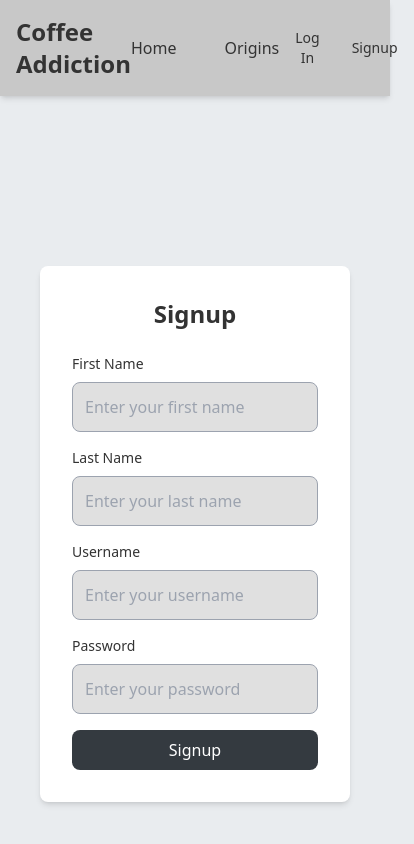
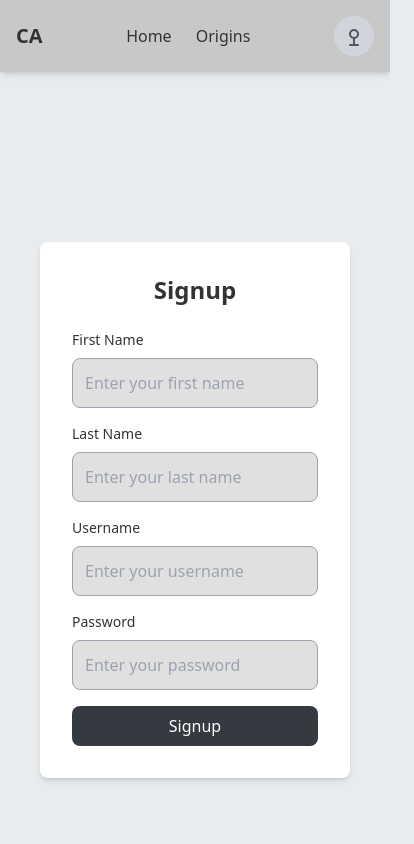
Before and after one commit to Joseph-Bartram8/CoffeeAddiction, a React (Vite) app: page /signup in a window 390 px wide. Shown: the top 844 px of the page, 414 px wide, since content can reach past the window. Built offline with nearby package versions, Linux system fonts and the light colour scheme; what tailwindcss-motion would draw is missing.

Commit message:
UI changes, updated navbar so there's profile icon, updated responsive sizing, changed redirect pages, made it so name appears while logged in under the profile icon

```diff
--- a/src/components/navbar.tsx
+++ b/src/components/navbar.tsx
@@ -1,28 +1,19 @@
-import React, { useState } from "react";
+import React, { useState, useEffect } from "react";
 import { Link, useNavigate } from "react-router-dom";
-//import { Configuration, UserApi } from "../generated-client"; // Import API client
 
 interface User {
-  userId: number;
-  username: string;
-  email: string;
   firstName: string | null;
   lastName: string | null;
-  createdAt: Date | null;
 }
 
 const Navbar: React.FC = () => {
   const [dropdownOpen, setDropdownOpen] = useState(false);
+  const [user, setUser] = useState<User | null>(null);
+  const [profileColor, setProfileColor] = useState("");
   const navigate = useNavigate();
 
-  const toggleDropdown = () => setDropdownOpen((prev) => !prev);
-
-  const handleLogout = () => {
-    setDropdownOpen(false);
-    navigate("/login");
-  };
-
-  const getRandomColor = () => {
+  // Generate a random profile color only once when the user is set
+  const generateProfileColor = () => {
     const colors = [
       "bg-red-500",
       "bg-blue-500",
@@ -33,18 +24,81 @@ const Navbar: React.FC = () => {
     return colors[Math.floor(Math.random() * colors.length)];
   };
 
+  const fetchUser = () => {
+    const jwt = localStorage.getItem("jwt");
+    const firstName = localStorage.getItem("firstName");
+    const lastName = localStorage.getItem("lastName");
+
+    if (jwt && firstName && lastName) {
+      setUser({
+        firstName,
+        lastName,
+      });
+
+      if (!profileColor) {
+        setProfileColor(generateProfileColor());
+      }
+    } else {
+      setUser(null);
+    }
+  };
+
+  useEffect(() => {
+    fetchUser(); // Fetch user on initial load
+  }, []); // Runs only on component mount
+
+  useEffect(() => {
+    const handleStorageChange = () => {
+      fetchUser(); // Re-fetch user when localStorage changes
+    };
+
+    window.addEventListener("storage", handleStorageChange);
+
+    return () => {
+      window.removeEventListener("storage", handleStorageChange);
+    };
+  }, []);
+
+  useEffect(() => {
+    // Re-fetch user on navigation or component re-render
+    fetchUser();
+  }, [navigate]);
+
+  const handleLogout = () => {
+    localStorage.removeItem("firstName");
+    localStorage.removeItem("lastName");
+    localStorage.removeItem("jwt");
+    setUser(null);
+    setDropdownOpen(false);
+    navigate("/");
+  };
+
+  const getProfileInitials = () => {
+    if (user?.firstName && user?.lastName) {
+      return `${user.firstName[0]}${user.lastName[0]}`;
+    }
+    return "?";
+  };
+
   return (
     <header className="bg-[#c8c8c8] shadow-md relative z-10">
       <div className="container mx-auto flex items-center justify-between p-4">
         {/* Page Title */}
         <Link
           to="/"
-          className="text-2xl font-bold text-[#333] hover:text-[#000] transition"
+          className="text-2xl font-bold text-[#333] hover:text-[#000] transition hidden md:block" // Hidden on small screens
         >
           Coffee Addiction
         </Link>
+        <Link
+          to="/"
+          className="text-xl font-bold text-[#333] hover:text-[#000] transition md:hidden" // Shown on small screens
+        >
+          CA
+        </Link>
+
         {/* Navigation Links */}
-        <nav className="flex-1 flex justify-center space-x-12">
+        <nav className="flex-1 flex justify-center space-x-6 md:space-x-12">
           <Link
             to="/"
             className="text-[#333] hover:text-[#000] transition relative group"
@@ -59,21 +113,98 @@ const Navbar: React.FC = () => {
             Origins
             <span className="absolute left-0 bottom-[-2px] h-[2px] w-0 bg-black group-hover:w-full transition-all duration-300"></span>
           </Link>
-        </nav>{" "}
+
+          {/* Conditionally Render Dashboard */}
+          {user && (
+            <Link
+              to="/dashboard"
+              className="text-[#333] hover:text-[#000] transition relative group"
+            >
+              Dashboard
+              <span className="absolute left-0 bottom-[-2px] h-[2px] w-0 bg-black group-hover:w-full transition-all duration-300"></span>
+            </Link>
+          )}
+        </nav>
+
+        {/* Profile Dropdown */}
+        <div className="relative">
+          <button
+            onClick={() => setDropdownOpen((prev) => !prev)}
+            className="flex items-center space-x-2 focus:outline-none"
+          >
+            {user ? (
+              <div
+                className={`w-10 h-10 rounded-full flex items-center justify-center text-white bg-blue-500`}
+              >
+                {getProfileInitials()}
+              </div>
+            ) : (
+              <div className="w-10 h-10 rounded-full flex items-center justify-center bg-gray-300">
+                <svg
+                  xmlns="http://www.w3.org/2000/svg"
+                  className="h-6 w-6 text-gray-600"
+                  fill="none"
+                  viewBox="0 0 24 24"
+                  stroke="currentColor"
+                  strokeWidth={2}
+                >
+                  <path
+                    strokeLinecap="round"
+                    strokeLinejoin="round"
+                    d="M12 14c2.21 0 4-1.79 4-4s-1.79-4-4-4-4 1.79-4 4 1.79 4 4 4z"
+                  />
+                  <path
+                    strokeLinecap="round"
+                    strokeLinejoin="round"
+                    d="M12 14v7m0 0H8m4 0h4"
+                  />
+                </svg>
+              </div>
+            )}
+          </button>
+
+          {dropdownOpen && (
+            <div className="absolute right-0 mt-2 w-48 bg-white shadow-lg rounded-lg z-20">
+              <ul className="py-2">
+                {user ? (
+                  <>
+                    <li className="px-4 py-2 text-sm text-gray-700">
+                      Signed in as <strong>{`${user.firstName} ${user.lastName}`}</strong>
+                    </li>
+                    <hr className="border-gray-300" />
+                    <li>
+                      <button
+                        onClick={handleLogout}
+                        className="w-full text-left px-4 py-2 text-sm hover:bg-gray-200 text-gray-700 transition"
+                      >
+                        Log Out
+                      </button>
+                    </li>
+                  </>
+                ) : (
+                  <>
+                    <li>
                       <Link
                         to="/login"
-          className="block px-4 py-2 text-center text-sm hover:bg-[#e0e0e0] text-[#333] transition"
-          onClick={() => setDropdownOpen(false)}
+                        className="block px-4 py-2 text-sm hover:bg-gray-200 text-gray-700 transition"
                       >
                         Log In
                       </Link>
+                    </li>
+                    <li>
                       <Link
                         to="/signup"
-          className="block px-4 py-2 text-center text-sm hover:bg-[#e0e0e0] text-[#333] transition"
-          onClick={() => setDropdownOpen(false)}
+                        className="block px-4 py-2 text-sm hover:bg-gray-200 text-gray-700 transition"
                       >
-          Signup
+                        Sign Up
                       </Link>
+                    </li>
+                  </>
+                )}
+              </ul>
+            </div>
+          )}
+        </div>
       </div>
     </header>
   );
--- a/src/pages/Home.tsx
+++ b/src/pages/Home.tsx
@@ -17,27 +17,25 @@ const Home: React.FC = () => {
       basePath: "http://localhost:3000",
     });
     const api = new CoffeeBeansApi(config);
-    api.beansGet().then((response) => {
+    api
+      .beansGet()
+      .then((response) => {
         if (response.beans) {
           setBeans(response.beans);
         } else {
-          setBeans([]); // If beans is undefined or null, set it to an empty array
+          setBeans([]);
         }
-      }).catch((error) => {
+      })
+      .catch((error) => {
         console.error("Failed to fetch beans:", error);
-        setBeans([]); // Handle the error case gracefully
+        setBeans([]);
       });
   }, []);
 
   const originTags = Array.from(new Set(beans?.map((bean) => bean.origin) || []));
-    const roastLevelTags = Array.from(
-    new Set(beans?.map((bean) => bean.roastLevel) || [])
-    );
-
-    // Combine origins and roast levels for dynamic tags
+  const roastLevelTags = Array.from(new Set(beans?.map((bean) => bean.roastLevel) || []));
   const dynamicTags = [...originTags, ...roastLevelTags];
 
-    // Filter beans based on search query and active tags
   const filteredBeans = beans?.filter((bean) => {
     const query = searchQuery.toLowerCase();
     const matchesSearch =
@@ -45,7 +43,6 @@ const Home: React.FC = () => {
       bean.origin?.toLowerCase().includes(query) ||
       bean.description?.toLowerCase().includes(query);
 
-        // Check if bean matches at least one active tag
     const matchesTags =
       activeTags.length === 0 ||
       activeTags.includes(bean.origin || "") ||
@@ -55,11 +52,10 @@ const Home: React.FC = () => {
   });
 
   const toggleTag = (tag: string) => {
-        // Toggle tag in activeTags state
     setActiveTags((prevTags) =>
       prevTags.includes(tag)
-            ? prevTags.filter((t) => t !== tag) // Remove if already active
-            : [...prevTags, tag] // Add if not active
+        ? prevTags.filter((t) => t !== tag)
+        : [...prevTags, tag]
     );
   };
 
@@ -80,11 +76,11 @@ const Home: React.FC = () => {
 
   return (
     <div className="bg-[#e9ecef] text-[#333] min-h-screen p-4">
-      <div className="container mx-auto flex space-x-6">
-        {/* Sidebar: Search and Tags */}
-        <aside className="w-1/4">
+      <div className="container mx-auto flex flex-col lg:flex-row space-y-6 lg:space-y-0 lg:space-x-6">
+        {/* Search and Filters Section */}
+        <aside className="w-full lg:w-1/4 flex flex-col space-y-6">
           {/* Search Bar */}
-          <div className="mb-4">
+          <div>
             <input
               type="text"
               placeholder="Search coffee..."
@@ -97,13 +93,13 @@ const Home: React.FC = () => {
           {/* Clear Button */}
           <button
             onClick={clearFilters}
-            className="w-full px-4 py-2 mb-6 rounded-lg bg-[#343a40] text-white"
+            className="w-full px-4 py-2 rounded-lg bg-[#343a40] text-white"
           >
             Clear
           </button>
 
           {/* Dynamic Tags */}
-          <div className="mb-6">
+          <div>
             <h2 className="text-lg font-semibold mb-2">Tags</h2>
             <div className="flex flex-wrap gap-2">
               {dynamicTags.map((tag) => (
@@ -123,7 +119,7 @@ const Home: React.FC = () => {
           </div>
         </aside>
 
-        {/* Profile Cards */}
+        {/* Profile Cards Section */}
         <main className="flex-1 grid grid-cols-1 sm:grid-cols-2 lg:grid-cols-3 gap-6">
           {filteredBeans?.map((bean) => (
             <ProfileCard
--- a/src/pages/Login.tsx
+++ b/src/pages/Login.tsx
@@ -24,8 +24,10 @@ export default function Login() {
       })
       .then((response) => {
         console.log(response);
+        localStorage.setItem("firstName", response.firstName as string);
+        localStorage.setItem("lastName", response.lastName as string);
         localStorage.setItem("jwt", response.jwt as string);
-        navigate("/dashboard");
+        navigate("/");
       })
       .catch(() => {
         setError("Invalid credentials!");
--- a/src/pages/Signup.tsx
+++ b/src/pages/Signup.tsx
@@ -27,7 +27,7 @@ export function Signup() {
       })
       .then((response) => {
         localStorage.setItem("jwt", response.jwt as string);
-        navigate("/dashboard")
+        navigate("/login")
       })
       .catch((error) => {
         console.error("Failed to signup:", error);
```
Also changed, not shown: public/coffee_pouch.png (added). Lines whose indentation alone changed are shown as unchanged.
